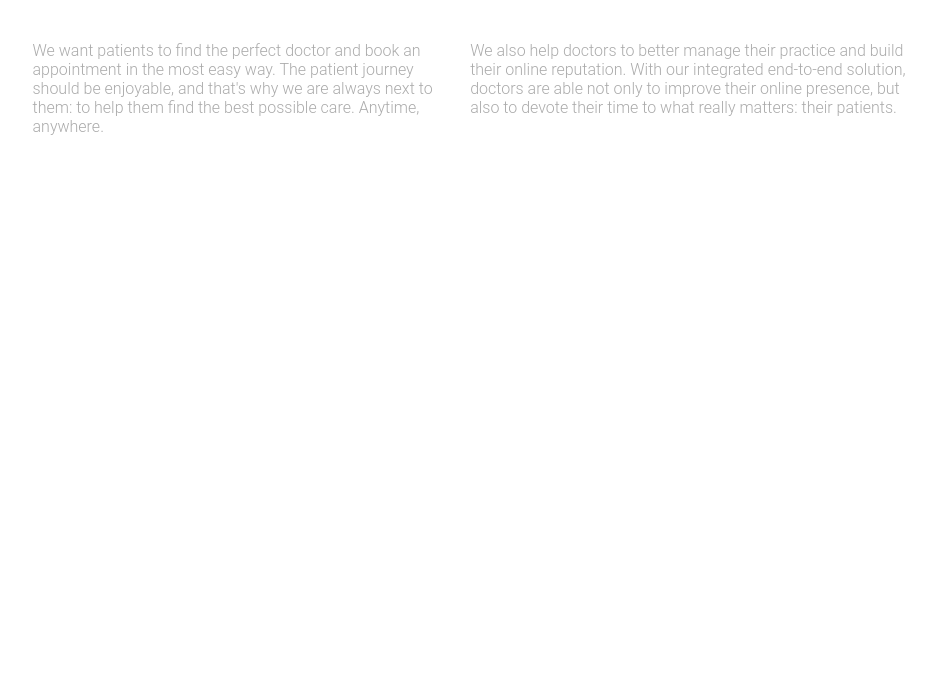
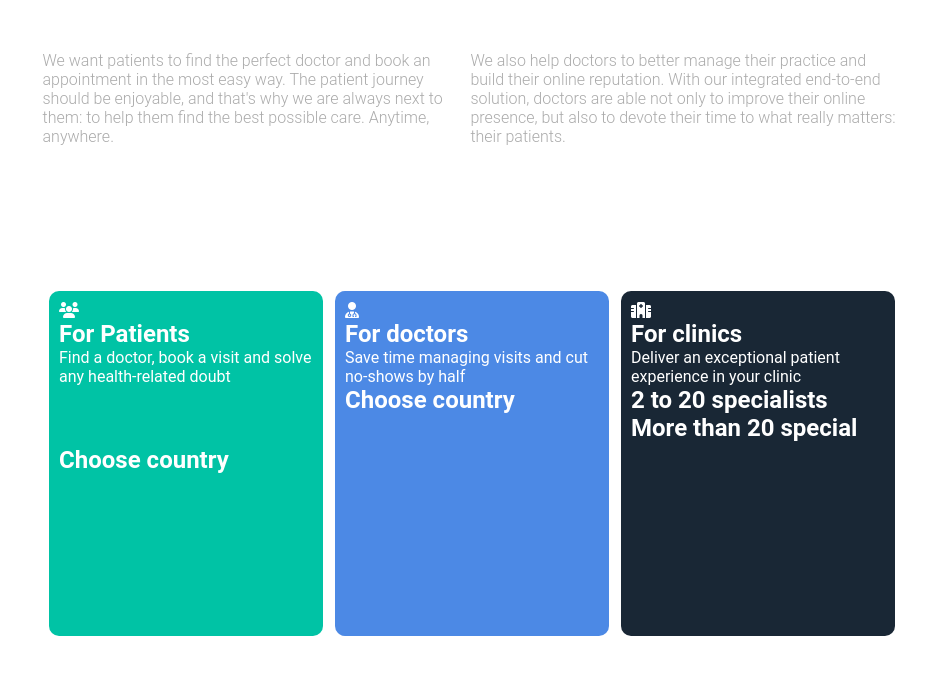
Before and after one commit to salih0023/Docplanner-website, a plain HTML site: page index.html in a window 1280 px wide. Shown: the part 199-874 px from the top of the page, without its empty margins (168-1104 px from the left). Before the commit the page ends 800 px from the top, so only its background shows below. Drawn offline with Linux system fonts and the light colour scheme; a web font is replaced by a local one.

Commit message:
section-two

```diff
--- a/index.html
+++ b/index.html
@@ -54,13 +54,56 @@
             </div>
         </div>
     </section>
-    <section class="servives">
+    <section class="services">
+        <!-- grid de section -->
         <div class="grid">
-            <div class="col-3">
+            <!-- For patients -->
+            <div class="col-3 vert">
+                <div class="services-items">
+                    <div>
+                        <i class="fa-solid fa-users"></i>
+                        <h1>For Patients</h1>
+                        <p>
+                            Find a doctor, book a visit and solve any health-related doubt
+                        </p>
+                    </div>
+                    <div class="country">
+                        <h2>Choose country</h2>
+                    </div>
+                </div>
+            </div>
+            <!-- for doctors -->
+            <div class="col-3 blue">
+                <div class="services-items">
+                    <div>
+                        <i class="fa-solid fa-user-doctor"></i>
+                        <h1>For doctors</h1>
+                        <p>
+                            Save time managing visits and cut no-shows by half
+                        </p>
+                    </div>
 
+                    <div>
+                        <h2>Choose country</h2>
+                    </div>
+                </div>
             </div>
-            <div class="col-3"></div>
-            <div class="col-3"></div>
+            <!-- For clinisc -->
+            <div class="col-3 dark">
+                <div class="services-items">
+                    <div>
+                        <i class="fa-sharp fa-solid fa-hospital"></i>
+                        <h1>For clinics</h1>
+                        <p>
+                            Deliver an exceptional patient experience in your clinic
+                        </p>
+                    </div>
+                    <div>
+                        <h1>2 to 20 specialists</h1>
+                        <h2>More than 20 special</h2>
+                    </div>
+                </div>
+            </div>
         </div>
     </section>
     <section class="stats"></section>
--- a/style.css
+++ b/style.css
@@ -65,17 +65,17 @@ body {
     background: #ffffff;
 }
 
+/* First section */
 .lead {
     width: 899px;
     height: 336.781px;
-    margin: 83px auto;
+    margin: 83px auto 0;
 }
 .logo-main {
     display: block;
     margin: 0 auto;
 }
 
-/* First section */
 .lead h1 {
     text-align: center;
     color: #00c3a5;
@@ -100,3 +100,41 @@ body {
 }
 
 /* Second section */
+
+.services {
+    width: 918px;
+    height: 365px;
+    margin: 3.75rem auto 2.5rem;
+    padding: 0 1.25rem;
+}
+
+/* For Grid */
+.grid {
+    padding: 10px;
+}
+
+/* FTous les col-3 */
+.col-3 {
+    width: 274px;
+    height: 345px;
+    margin: auto;
+    padding: 10px 10px;
+    border-radius: 10px;
+    color: #fff;
+}
+.vert {
+    background: #00c3a5;
+}
+
+.blue {
+    background: #4c89e5;
+}
+
+.dark {
+    background: #192735;
+}
+
+/* services */
+.country {
+    margin-top: 60px;
+}
```
Also changed, not shown: logo/logo-gipo-primary.svg (added).
